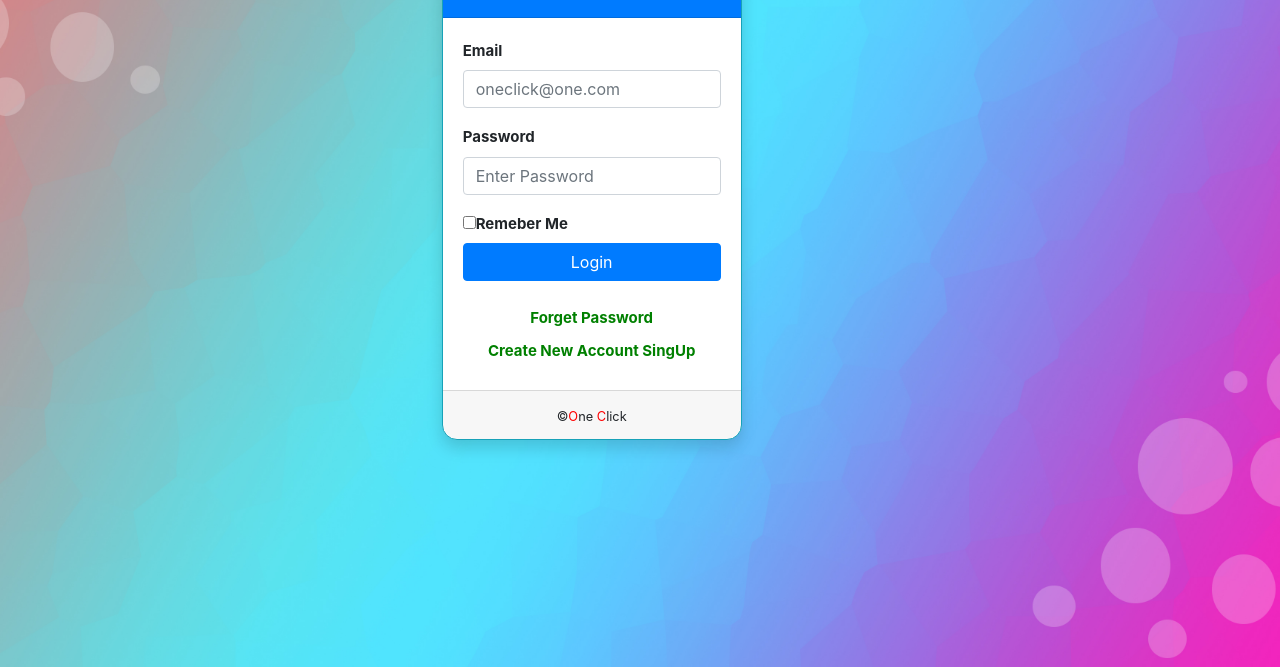
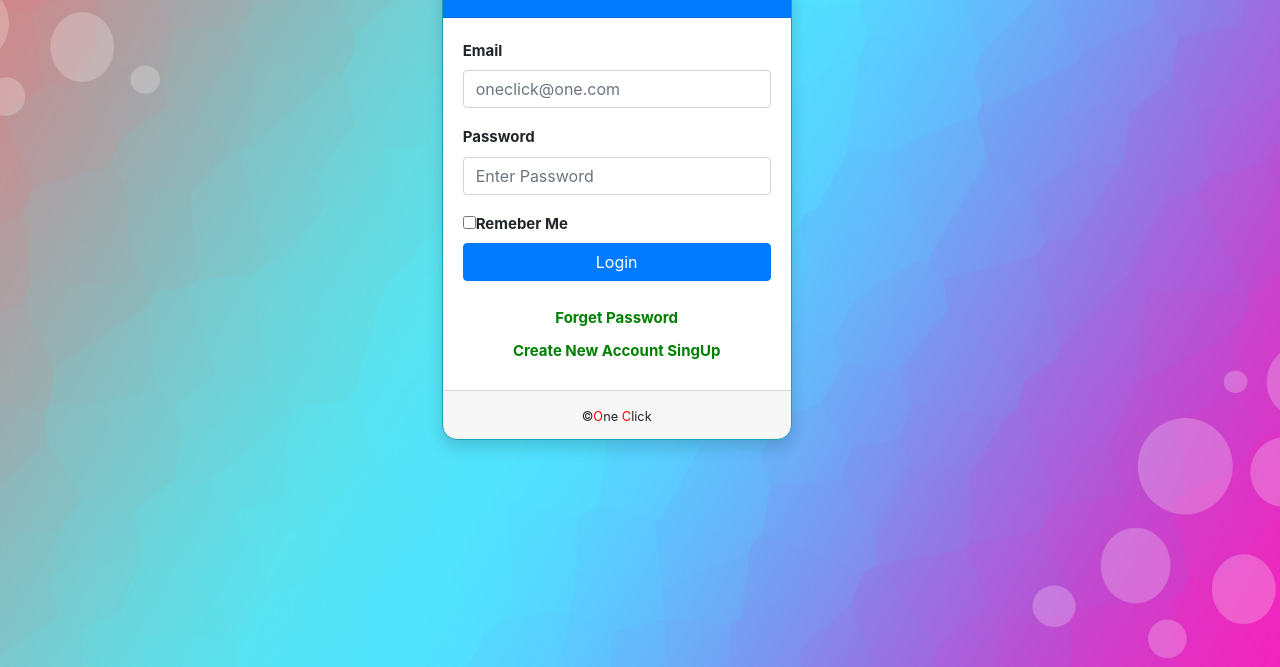
Before and after one commit to akeelsaifee/oneclcik.github.io, a plain HTML site: page index.html in a window 1280 px wide. Shown: the part 133-800 px from the top of the page. Drawn offline with Linux system fonts and the light colour scheme.

Commit message:
online my site

```diff
--- a/index.html
+++ b/index.html
@@ -14,7 +14,7 @@
               <div class="col-md-4 col-sm-4 col-xs-12">
               </div>
               <div class="col-md-4 col-sm-4 col-xs-12">
-                     <div class="card border-info shadow cbox" style="width: 300px;">
+                     <div class="card border-info shadow cbox" style="width: 350px;">
                             <div class="card-header text-center bg-primary text-white " style="border-top-right-radius: 15px; border-top-left-radius: 15px;">
                              <h3>Login</h3>
                              <label class="logo"><span style="color: red;">O</span>ne<span style="color: red;">C</span>lick</label>
```
Also changed, not shown: forgetpssword.html (+1 -1 lines), registered.html (+1 -1 lines).
